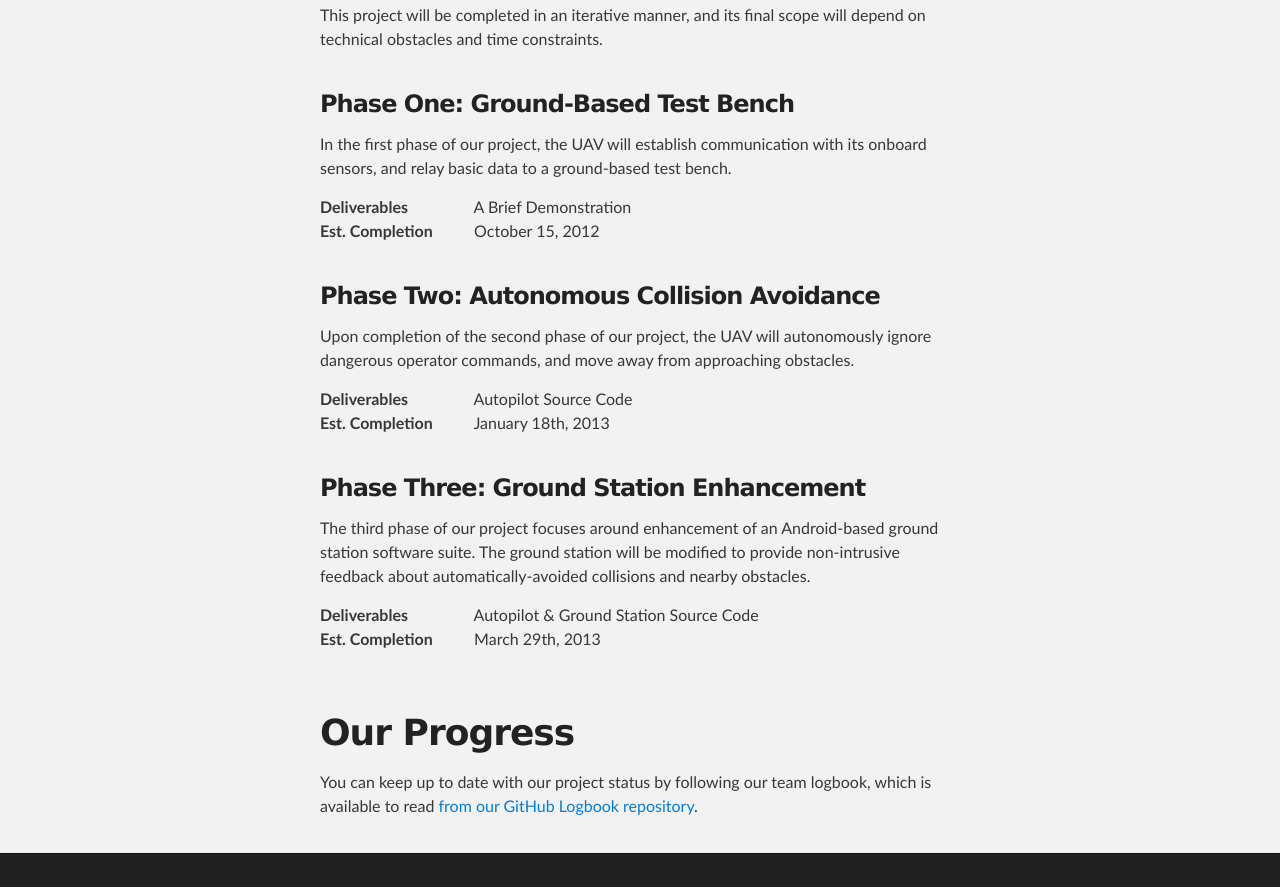
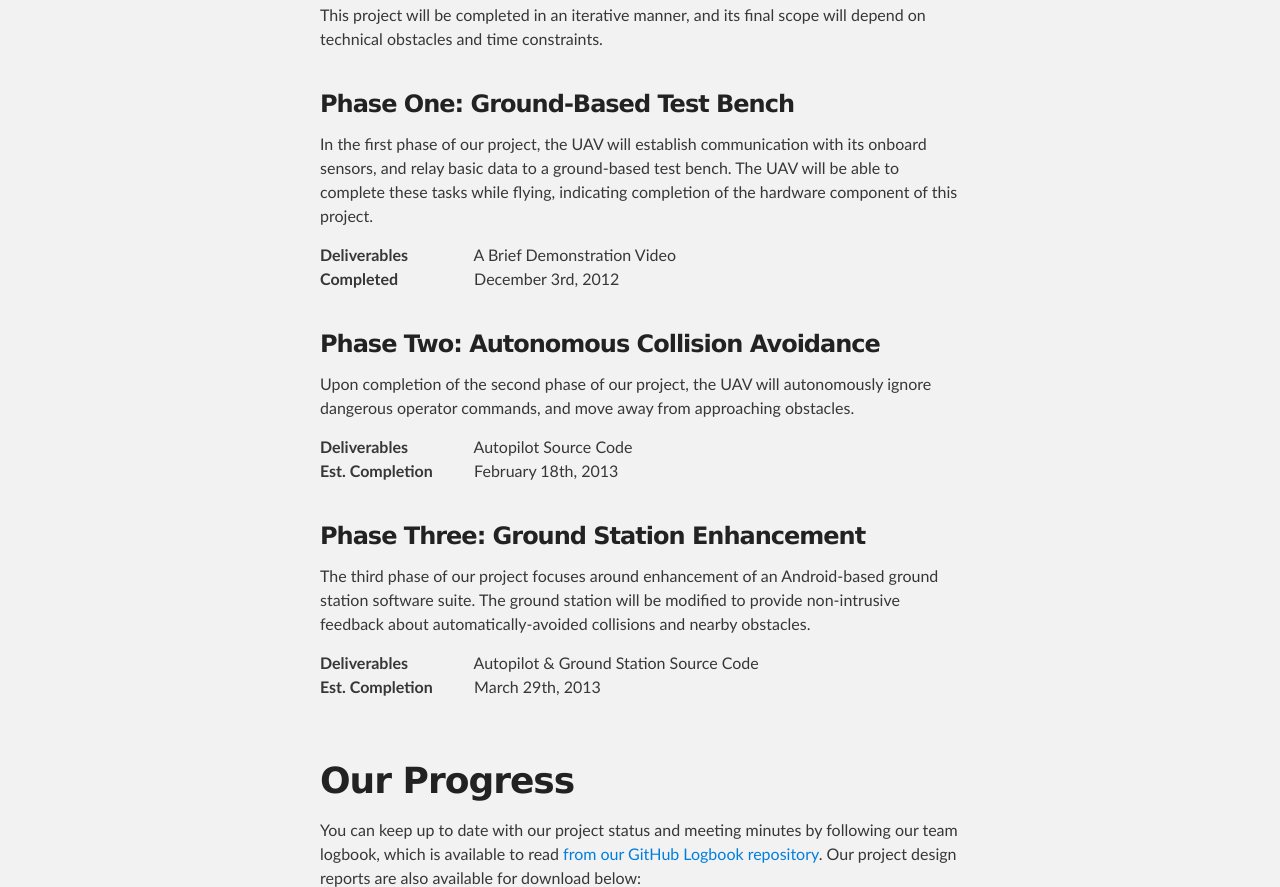
Before and after one commit to teamlunch/teamlunch.github.com, a plain HTML site: page index.html in a window 1280 px wide. Shown: the part 1913-2800 px from the top of the page. Drawn offline with Linux system fonts and the light colour scheme.

Commit message:
Final updates

```diff
--- a/index.html
+++ b/index.html
@@ -32,7 +32,7 @@
                <a href="http://schulich.ucalgary.ca">Schulich School of Engineering</a>.
             </p>
             <p>
-               <b>Team Number</b> Not Assigned Yet<br />
+               <b>Team Number</b> 30<br />
                <b>Project Name</b> Autonomous UAV Terrain Avoidance System<br />
                <b>Customer</b> <a href="http://www.cdlsystems.com">CDL Systems Ltd.</a><br />
             </p>
@@ -75,11 +75,13 @@
 
             <h3>Phase One: Ground-Based Test Bench</h3>
             <p>
-               In the first phase of our project, the UAV will establish communication with its onboard sensors, and relay basic data to a ground-based test bench.
+               In the first phase of our project, the UAV will establish communication with its onboard sensors, and relay basic data to a ground-based test bench.  The UAV will
+               be able to complete these tasks while flying, indicating completion of the hardware
+               component of this project.
             </p>
             <p>
-               <b>Deliverables</b> A Brief Demonstration<br />
-               <b>Est. Completion</b> October 15, 2012<br />
+               <b>Deliverables</b> A Brief Demonstration Video<br />
+               <b>Completed</b> December 3rd, 2012<br />
             </p>
 
             <h3>Phase Two: Autonomous Collision Avoidance</h3>
@@ -88,7 +90,7 @@
             </p>
             <p>
                <b>Deliverables</b> Autopilot Source Code<br />
-               <b>Est. Completion</b> January 18th, 2013<br />
+               <b>Est. Completion</b> February 18th, 2013<br />
             </p>
 
             <h3>Phase Three: Ground Station Enhancement</h3>
@@ -102,7 +104,14 @@
 
             <h1>Our Progress</h1>
             <p>
-               You can keep up to date with our project status by following our team logbook, which is available to read <a href="http://teamlunch.github.com/logbook/logbook.txt">from our GitHub Logbook repository</a>.
+               You can keep up to date with our project status and meeting minutes by following our team logbook, which is available to read <a href="http://teamlunch.github.com/logbook/logbook.txt">from our GitHub Logbook repository</a>.  Our project design reports are also available for
+               download below:
+            </p>
+            <p>
+            <p>
+               <b>Design Report 1</b> Completed <a href="Report-1.pdf">November 9th, 2012</a><br />
+               <b>Design Report 2</b> Completed <a href="Report-2.pdf">December 3rd, 2012</a><br />
+            </p>
             </p>
          </section>
       </div>
```
Also changed, not shown: 2 other files.
